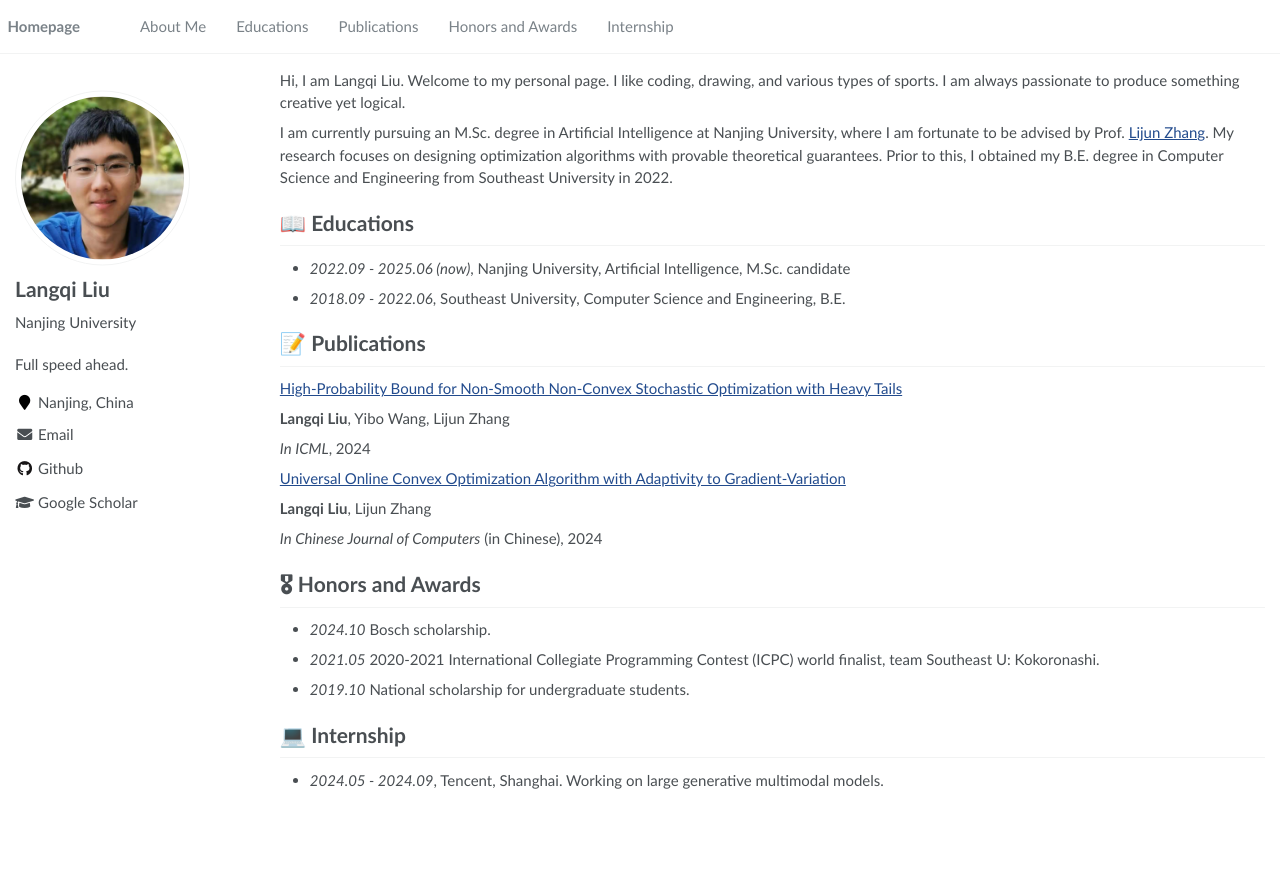
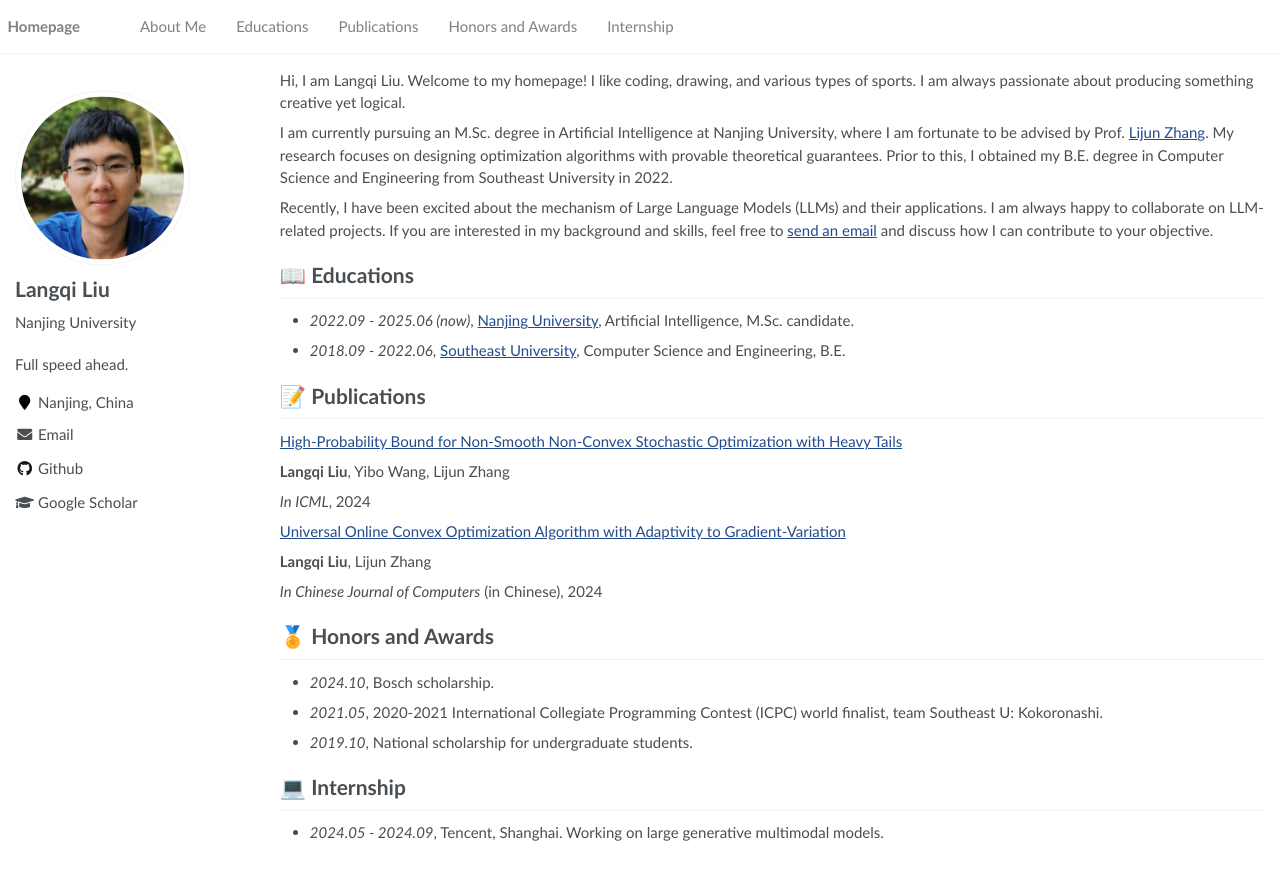
Before and after one commit to LiuRunky/LiuRunky.github.io, a Jekyll site: the page built from _pages/about.md, in a window 1280 px wide. Shown: the top 880 px of the page. Built offline with Jekyll 4.4.1, drawn with Linux system fonts in a browser that asks for light colours.

Commit message:
Update files

```diff
--- a/_config.yml
+++ b/_config.yml
@@ -28,7 +28,7 @@ author:
   employer         :
   pubmed           :
   googlescholar    : "https://scholar.google.com/citations?user=vO4zMe8AAAAJ&hl=en"
-  email            : "liulq@lamda.nju.edu.cn"
+  email            : "liurunky@gmail.com"
   researchgate     :  # e.g., "https://www.researchgate.net/profile/yourprofile"
   uri              :
   bitbucket        :
--- a/_pages/about.md
+++ b/_pages/about.md
@@ -17,19 +17,23 @@ redirect_from:
 
 <span class='anchor' id='about-me'></span>
 Hi, I am Langqi Liu.
-Welcome to my personal page.
+Welcome to my homepage!
 I like coding, drawing, and various types of sports.
-I am always passionate to produce something creative yet logical.
+I am always passionate about producing something creative yet logical.
 
 I am currently pursuing an M.Sc. degree in Artificial Intelligence at Nanjing University, where I am fortunate to be advised by Prof. [Lijun Zhang](https://ai.nju.edu.cn/zlj/index.htm).
 My research focuses on designing optimization algorithms with provable theoretical guarantees.
 Prior to this, I obtained my B.E. degree in Computer Science and Engineering from Southeast University in 2022.
 
+Recently, I have been excited about the mechanism of Large Language Models (LLMs) and their applications.
+I am always happy to collaborate on LLM-related projects.
+If you are interested in my background and skills, feel free to [send an email](mailto:liurunky@gmail.com) and discuss how I can contribute to your objective.
+
 
 
 # 📖 Educations
-- *2022.09 - 2025.06 (now)*, Nanjing University, Artificial Intelligence, M.Sc. candidate
-- *2018.09 - 2022.06*, Southeast University, Computer Science and Engineering, B.E.
+- *2022.09 - 2025.06 (now)*, [Nanjing University](https://www.nju.edu.cn/), Artificial Intelligence, M.Sc. candidate.
+- *2018.09 - 2022.06*, [Southeast University](https://www.seu.edu.cn/), Computer Science and Engineering, B.E.
 
 {% comment %}
 # 🔥 News
@@ -74,10 +78,10 @@ Prior to this, I obtained my B.E. degree in Computer Science and Engineering fro
 - [Lorem ipsum dolor sit amet, consectetur adipiscing elit. Vivamus ornare aliquet ipsum, ac tempus justo dapibus sit amet](https://github.com), A, B, C, **CVPR 2020**
 {% endcomment %}
 
-# 🎖 Honors and Awards
-- *2024.10* Bosch scholarship.
-- *2021.05* 2020-2021 International Collegiate Programming Contest (ICPC) world finalist, team Southeast U: Kokoronashi.
-- *2019.10* National scholarship for undergraduate students.
+# 🏅 Honors and Awards
+- *2024.10*, Bosch scholarship.
+- *2021.05*, 2020-2021 International Collegiate Programming Contest (ICPC) world finalist, team Southeast U: Kokoronashi.
+- *2019.10*, National scholarship for undergraduate students.
 
 # 💻 Internship
 - *2024.05 - 2024.09*, Tencent, Shanghai. Working on large generative multimodal models.
```
